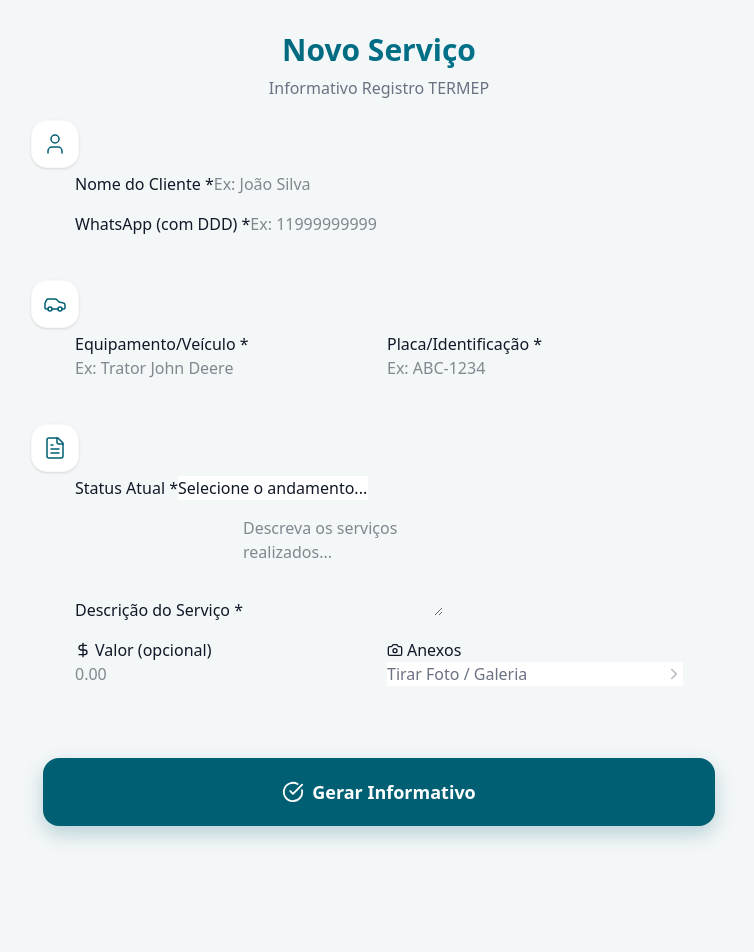
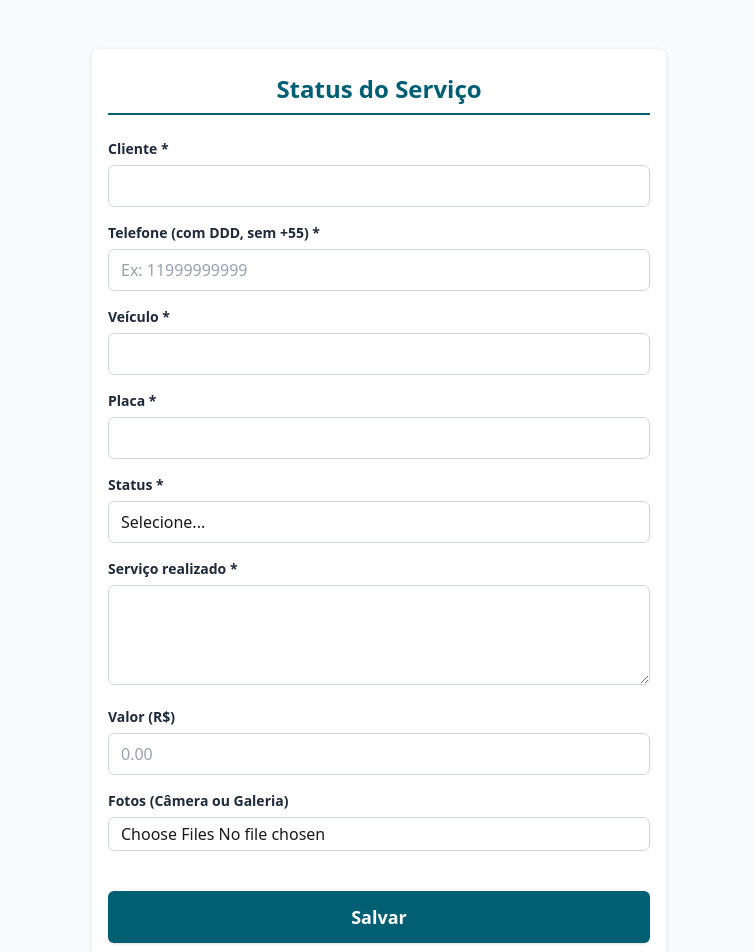
Before and after one commit to manutencao-cmd/Informativo-Termep-I, a React (Vite) app: page / in a window 1280 px wide. Shown: the top 952 px of the page, without its empty margins (261-1015 px from the left). Before the commit the page ends 858 px from the top, so only its background shows below. Built offline with nearby package versions, Linux system fonts and the light colour scheme.

Commit message:
Layout novo

```diff
--- a/src/components/ServiceForm.tsx
+++ b/src/components/ServiceForm.tsx
@@ -1,5 +1,4 @@
 import React, { useState } from 'react';
-import { Camera, Car, User, FileText, CheckCircle, ChevronRight, Loader2, DollarSign } from 'lucide-react';
 import { collection, addDoc, ref, uploadBytes, getDownloadURL, db, storage } from '../lib/firebase';
 import { cn } from '../lib/cn';
 
@@ -25,7 +24,6 @@ export function ServiceForm({ onSuccess }: ServiceFormProps) {
         }
         setErrorPhone(false);
 
-
         setLoading(true);
 
         try {
@@ -34,7 +32,7 @@ export function ServiceForm({ onSuccess }: ServiceFormProps) {
             const hoje = new Date();
 
             let fotosUrls: string[] = [];
-            let tempPhotos: string[] = []; // Used for raw preview before Firebase is done if needed
+            let tempPhotos: string[] = [];
 
             if (files.length > 0) {
                 for (let i = 0; i < files.length; i++) {
@@ -51,7 +49,6 @@ export function ServiceForm({ onSuccess }: ServiceFormProps) {
                             fotosUrls.push(url);
                         } catch (storageErr) {
                             console.warn("Falha no upload para o Storage (plano ou permissão):", storageErr);
-                            // Continuamos sem a URL remota, usando apenas o blob local para o preview imediato
                         }
                     }
                 }
@@ -70,7 +67,7 @@ export function ServiceForm({ onSuccess }: ServiceFormProps) {
                 await addDoc(collection(db, "servicos"), serviceData);
             }
 
-            onSuccess({ ...serviceData, data: new Date() }); // Pass data up for the receipt preview
+            onSuccess({ ...serviceData, data: new Date() });
         } catch (err) {
             console.error(err);
             alert("Erro ao salvar. Verifique o console.");
@@ -86,68 +83,40 @@ export function ServiceForm({ onSuccess }: ServiceFormProps) {
     };
 
     return (
-        <div className="w-full max-w-2xl mx-auto space-y-8 animate-in fade-in slide-in-from-bottom-4 duration-700">
-
-            <div className="text-center space-y-2 mb-8">
-                <h1 className="text-3xl font-bold bg-clip-text text-transparent bg-gradient-to-r from-brand to-brand-light">
-                    Novo Serviço
+        <div className="w-full max-w-xl mx-auto py-6 px-4 bg-white shadow-sm sm:rounded-lg border border-gray-100">
+            <div className="mb-6 relative">
+                <h1 className="text-2xl font-bold text-[#005f73] text-center pb-2">
+                    Status do Serviço
                 </h1>
-                <p className="text-gray-500 font-medium">Informativo Registro TERMEP</p>
+                <div className="h-0.5 bg-[#005f73] w-full" />
             </div>
 
-            <form onSubmit={handleSubmit} className="space-y-6">
-
-                {/* Card 1: Cliente */}
-                <fieldset className="glass-card p-6 sm:p-8 relative group hover:border-brand-light/30 transition-colors">
-                    <legend className="sr-only">Dados do Cliente</legend>
-                    <div className="absolute -left-3 -top-3 w-12 h-12 bg-white rounded-2xl shadow-sm flex items-center justify-center border border-gray-100/50 text-brand">
-                        <User size={24} strokeWidth={1.5} />
+            <form onSubmit={handleSubmit} className="space-y-4">
+                <div>
+                    <label htmlFor="cliente" className="label-text">Cliente *</label>
+                    <input type="text" id="cliente" name="cliente" required className="input-field" />
                 </div>
 
-                    <div className="space-y-4 pt-2">
                 <div>
-                            <label htmlFor="cliente" className="label-text">Nome do Cliente *</label>
-                            <input type="text" id="cliente" name="cliente" required className="input-field" placeholder="Ex: João Silva" />
-                        </div>
-                        <div>
-                            <label htmlFor="telefone" className="label-text">WhatsApp (com DDD) *</label>
+                    <label htmlFor="telefone" className="label-text">Telefone (com DDD, sem +55) *</label>
                     <input type="tel" id="telefone" name="telefone" required className={cn("input-field", errorPhone && "border-red-500")} placeholder="Ex: 11999999999" />
                     {errorPhone && <p className="text-red-500 text-sm mt-1">Digite apenas números (10 ou 11 dígitos).</p>}
                 </div>
-                    </div>
-                </fieldset>
 
-                {/* Card 2: Equipamento */}
-                <fieldset className="glass-card p-6 sm:p-8 relative group hover:border-brand-light/30 transition-colors">
-                    <legend className="sr-only">Dados do Equipamento</legend>
-                    <div className="absolute -left-3 -top-3 w-12 h-12 bg-white rounded-2xl shadow-sm flex items-center justify-center border border-gray-100/50 text-brand">
-                        <Car size={24} strokeWidth={1.5} />
+                <div>
+                    <label htmlFor="veiculo" className="label-text">Veículo *</label>
+                    <input type="text" id="veiculo" name="veiculo" required className="input-field" />
                 </div>
 
-                    <div className="grid grid-cols-1 sm:grid-cols-2 gap-4 pt-2">
                 <div>
-                            <label htmlFor="veiculo" className="label-text">Equipamento/Veículo *</label>
-                            <input type="text" id="veiculo" name="veiculo" required className="input-field" placeholder="Ex: Trator John Deere" />
-                        </div>
-                        <div>
-                            <label htmlFor="placa" className="label-text">Placa/Identificação *</label>
-                            <input type="text" id="placa" name="placa" required className="input-field" placeholder="Ex: ABC-1234" />
-                        </div>
-                    </div>
-                </fieldset>
-
-                {/* Card 3: Serviço */}
-                <fieldset className="glass-card p-6 sm:p-8 relative group hover:border-brand-light/30 transition-colors">
-                    <legend className="sr-only">Informações do Serviço</legend>
-                    <div className="absolute -left-3 -top-3 w-12 h-12 bg-white rounded-2xl shadow-sm flex items-center justify-center border border-gray-100/50 text-brand">
-                        <FileText size={24} strokeWidth={1.5} />
+                    <label htmlFor="placa" className="label-text">Placa *</label>
+                    <input type="text" id="placa" name="placa" required className="input-field" />
                 </div>
 
-                    <div className="space-y-4 pt-2">
                 <div>
-                            <label htmlFor="status" className="label-text">Status Atual *</label>
+                    <label htmlFor="status" className="label-text">Status *</label>
                     <select id="status" name="status" required className="input-field appearance-none bg-white">
-                                <option value="">Selecione o andamento...</option>
+                        <option value="">Selecione...</option>
                         <option value="Em análise">Em análise</option>
                         <option value="Aguardando peça">Aguardando peça</option>
                         <option value="Em execução">Em execução</option>
@@ -155,48 +124,42 @@ export function ServiceForm({ onSuccess }: ServiceFormProps) {
                         <option value="Entregue">Entregue</option>
                     </select>
                 </div>
+
                 <div>
-                            <label htmlFor="servico" className="label-text">Descrição do Serviço *</label>
-                            <textarea id="servico" name="servico" required className="input-field min-h-[100px] resize-y" placeholder="Descreva os serviços realizados..." />
+                    <label htmlFor="servico" className="label-text">Serviço realizado *</label>
+                    <textarea id="servico" name="servico" required className="input-field min-h-[100px] resize-y" />
                 </div>
 
-                        <div className="grid grid-cols-1 sm:grid-cols-2 gap-4">
                 <div>
-                                <label htmlFor="valor" className="label-text flex items-center gap-1"><DollarSign size={16} /> Valor (opcional)</label>
+                    <label htmlFor="valor" className="label-text">Valor (R$)</label>
                     <input type="number" id="valor" name="valor" step="0.01" className="input-field" placeholder="0.00" />
                 </div>
+
                 <div>
-                                <label htmlFor="fotos" className="label-text flex items-center gap-1"><Camera size={16} /> Anexos</label>
+                    <label htmlFor="fotos" className="label-text">Fotos (Câmera ou Galeria)</label>
                     <div className="relative">
-                                    <input type="file" id="fotos" name="fotos" accept="image/*" multiple capture="environment" onChange={handleFileChange} className="absolute inset-0 w-full h-full opacity-0 cursor-pointer" />
-                                    <div className="input-field flex items-center justify-between bg-white text-gray-500 hover:bg-gray-50 transition-colors">
-                                        <span>{files.length > 0 ? `${files.length} arquivo(s)` : 'Tirar Foto / Galeria'}</span>
-                                        <ChevronRight size={18} className="opacity-50" />
+                        <input
+                            type="file"
+                            id="fotos"
+                            name="fotos"
+                            accept="image/*"
+                            multiple
+                            capture="environment"
+                            onChange={handleFileChange}
+                            className="input-field py-1"
+                        />
                     </div>
                 </div>
-                            </div>
-                        </div>
-                    </div>
-                </fieldset>
 
-                {/* Submit */}
-                <div className="pt-4">
+                <div className="pt-6">
                     <button
                         type="submit"
                         disabled={loading}
-                        className="w-full relative group overflow-hidden rounded-2xl bg-brand text-white font-semibold text-lg p-5 shadow-[0_8px_20px_rgb(0,95,115,0.25)] hover:shadow-[0_8px_25px_rgb(0,95,115,0.4)] hover:-translate-y-1 transition-all disabled:opacity-70 disabled:hover:translate-y-0"
+                        className="w-full bg-[#005f73] text-white font-bold text-lg py-3 rounded-md hover:bg-[#004d5d] transition-colors shadow-sm disabled:opacity-70"
                     >
-                        <div className="absolute inset-0 bg-white/20 translate-y-full group-hover:translate-y-0 transition-transform duration-300 ease-in-out" />
-                        <span className="relative flex items-center justify-center gap-2">
-                            {loading ? (
-                                <><Loader2 className="animate-spin" /> Registrando...</>
-                            ) : (
-                                <><CheckCircle size={22} /> Gerar Informativo</>
-                            )}
-                        </span>
+                        {loading ? "Salvando..." : "Salvar"}
                     </button>
                 </div>
-
             </form>
         </div>
     );
--- a/src/index.css
+++ b/src/index.css
@@ -6,24 +6,32 @@
   --color-brand: #005f73;
   --color-brand-light: #007c96;
   --color-accent: #25D366;
-  --color-accent-hover: #1ebe5d;
-  --color-bg-light: #f4f7f8;
+  --color-bg-light: #f8fafb;
   --color-card: #ffffff;
 }
 
 @layer base {
   body {
-    background-color: var(--color-brand);
-    color: #111827;
+    background-color: white;
+    color: #1a1a1a;
     -webkit-font-smoothing: antialiased;
-    -moz-osx-font-smoothing: grayscale;
     min-height: 100vh;
   }
 
   @media (min-width: 640px) {
     body {
       background-color: var(--color-bg-light);
-      padding: 1rem;
+      padding: 2rem 1rem;
     }
   }
 }
+
+@layer components {
+  .input-field {
+    @apply w-full px-3 py-2 bg-white border border-gray-300 rounded-md focus:outline-none focus:ring-1 focus:ring-brand focus:border-brand transition-all text-base placeholder:text-gray-400;
+  }
+
+  .label-text {
+    @apply block text-sm font-bold text-gray-800 mb-1.5;
+  }
+}
```
Lines whose indentation alone changed are shown as unchanged.
